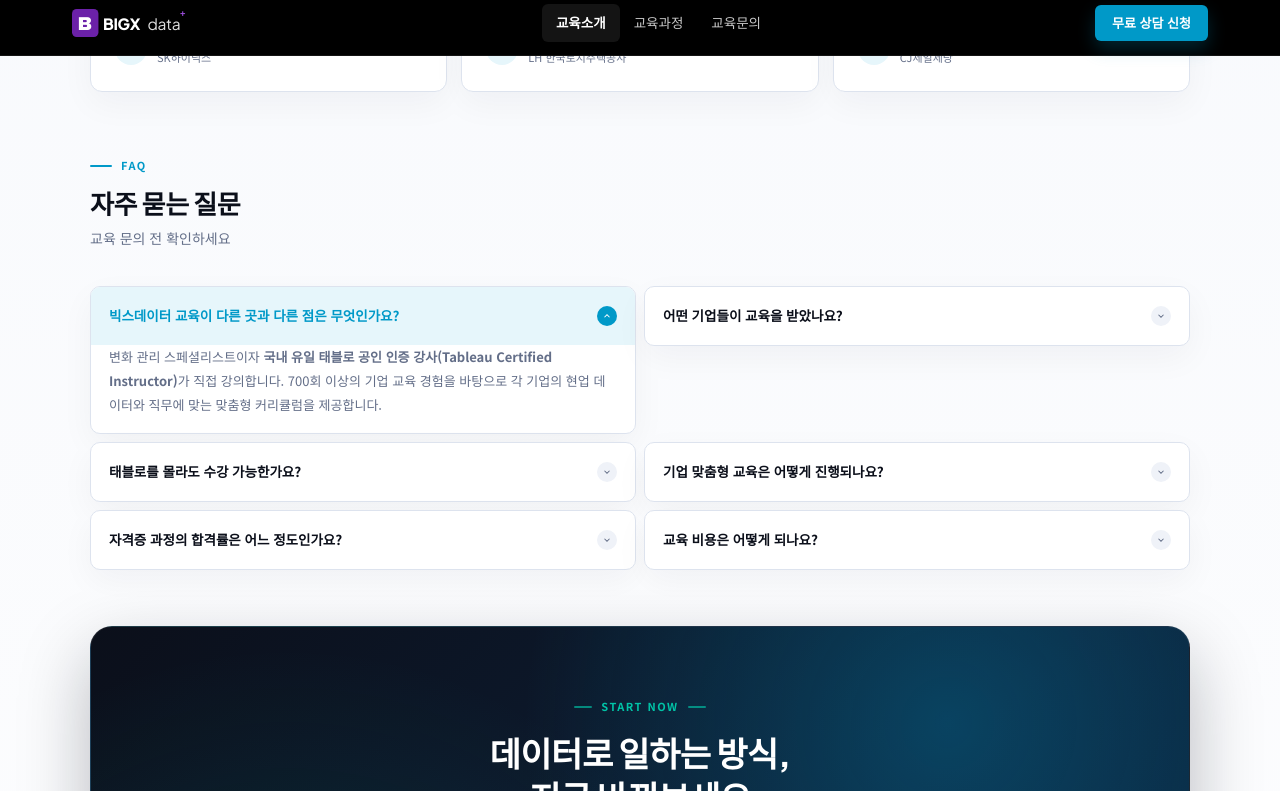
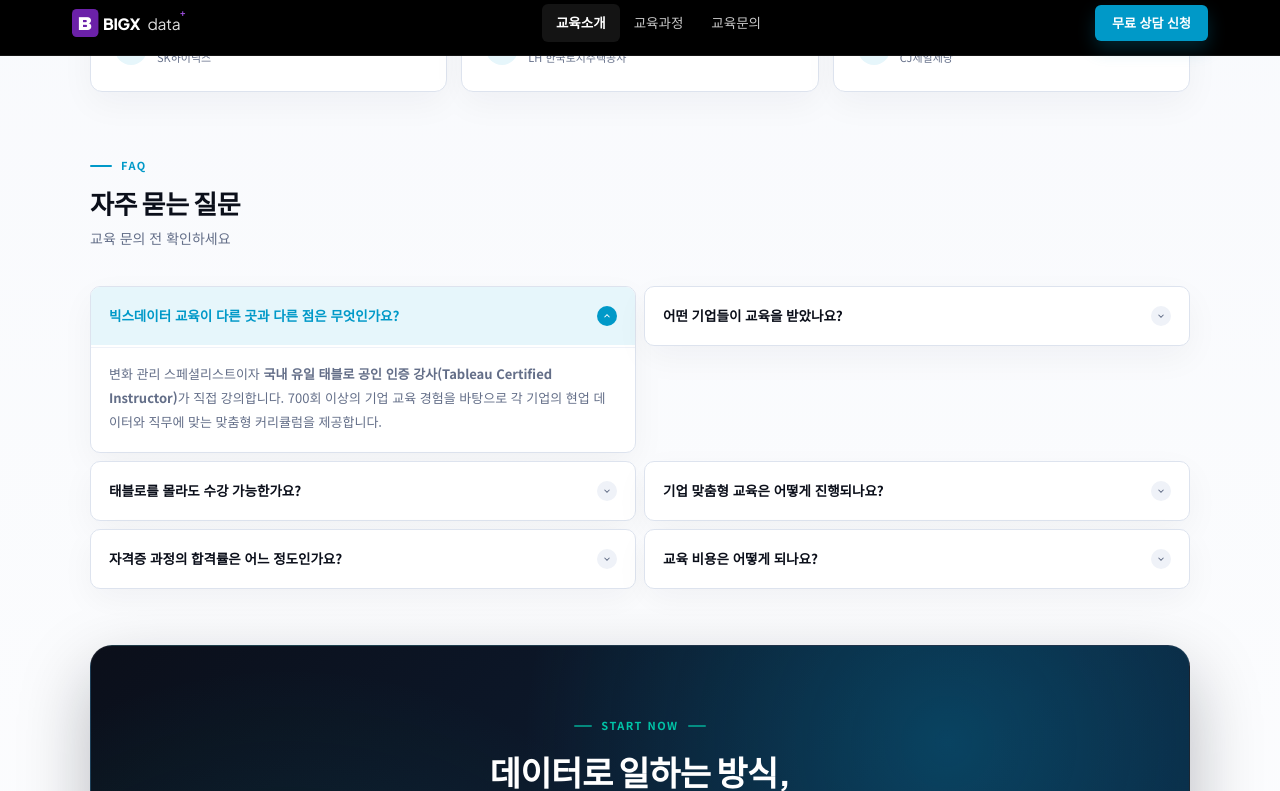
Before and after one commit to Devloperluce/Page, a website: page index.html in a window 1280 px wide. Both pictures are taken after a click on the button "빅스데이터 교육이 다른 곳과 다른 점은 무엇인가요?". Shown: the part 2970-3761 px from the top of the page. Drawn offline with Linux system fonts and the light colour scheme.

Commit message:
Add top spacing/divider to open FAQ answer

```diff
--- a/index.html
+++ b/index.html
@@ -413,7 +413,7 @@
     .faq-item.open .faq-q .arr { background: var(--primary); }
     .faq-item.open .faq-q .arr svg { stroke: #fff; transform: rotate(180deg); }
     .faq-a { max-height: 0; overflow: hidden; transition: max-height .3s ease, padding .2s ease; font-size: 13px; color: var(--gray-500); line-height: 1.85; padding: 0 18px; }
-    .faq-a.open { max-height: 300px; padding: 0 18px 16px; }
+    .faq-a.open { max-height: 300px; padding: 14px 18px 18px; margin-top: 2px; border-top: 1px solid var(--gray-100); }
 
     /* ── CTA ── */
     .cta-wrap { background: var(--dark); border-radius: 16px; padding: 48px 52px; display: grid; grid-template-columns: 1fr 1fr; gap: 56px; border: 1px solid rgba(255,255,255,.06); }
```
